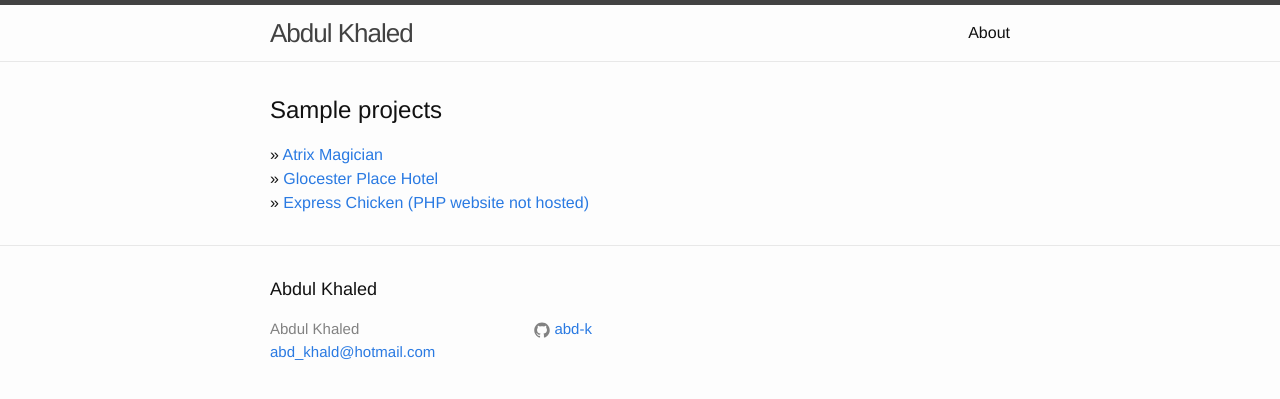
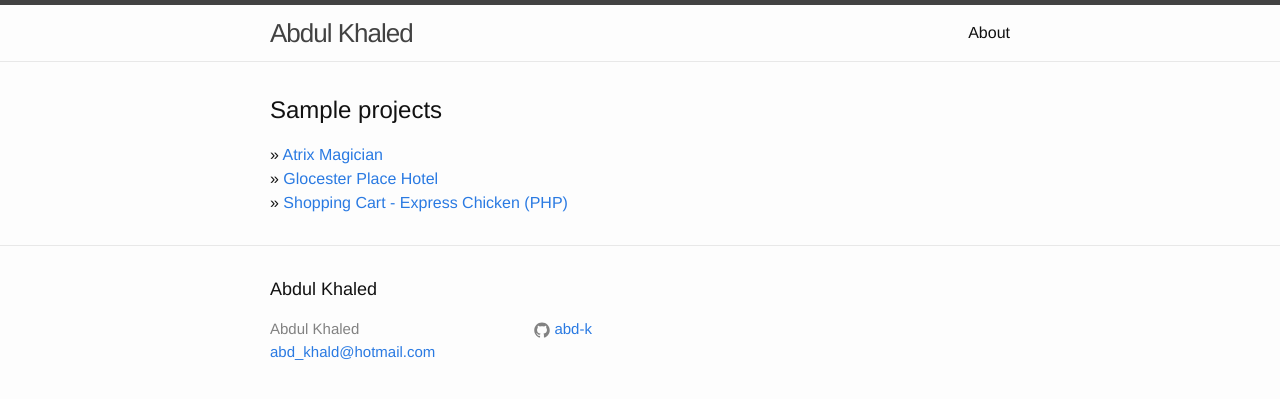
Before and after one commit to Abd-K/Abd-K.github.io, a Jekyll site: the page built from index.html, in a window 1280 px wide. Shown: the top 399 px of the page. Built offline with Jekyll 4.4.1, drawn with Linux system fonts in a browser that asks for light colours.

Commit message:
edited name in list default.html

```diff
--- a/_layouts/default.html
+++ b/_layouts/default.html
@@ -12,7 +12,7 @@
         <H2> Sample projects </H2>
           » <a href="Atrix_magician/index.html"> Atrix Magician</a> <br>
           » <a href="hotel/index.html">Glocester Place Hotel</a><br>
-          » <a href="https://github.com/Abd-K/Abd-K.github.io/tree/master/shopping_cart_express_chicken"> Express Chicken (PHP website not hosted) </a><br>
+          » <a href="https://github.com/Abd-K/Abd-K.github.io/tree/master/shopping_cart_express_chicken"> Shopping Cart - Express Chicken (PHP) </a><br>
       </div>
     </div>
 
```
